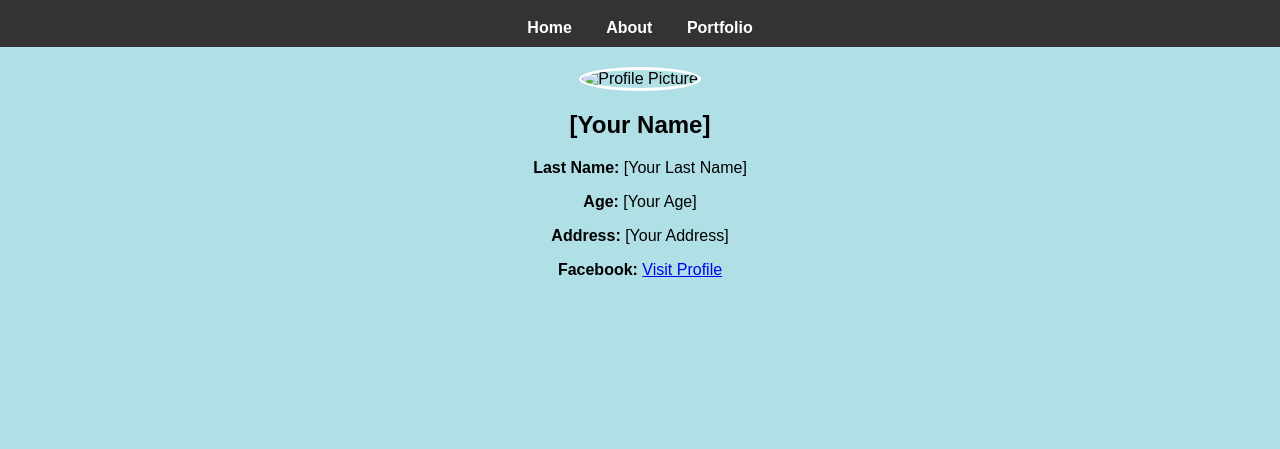
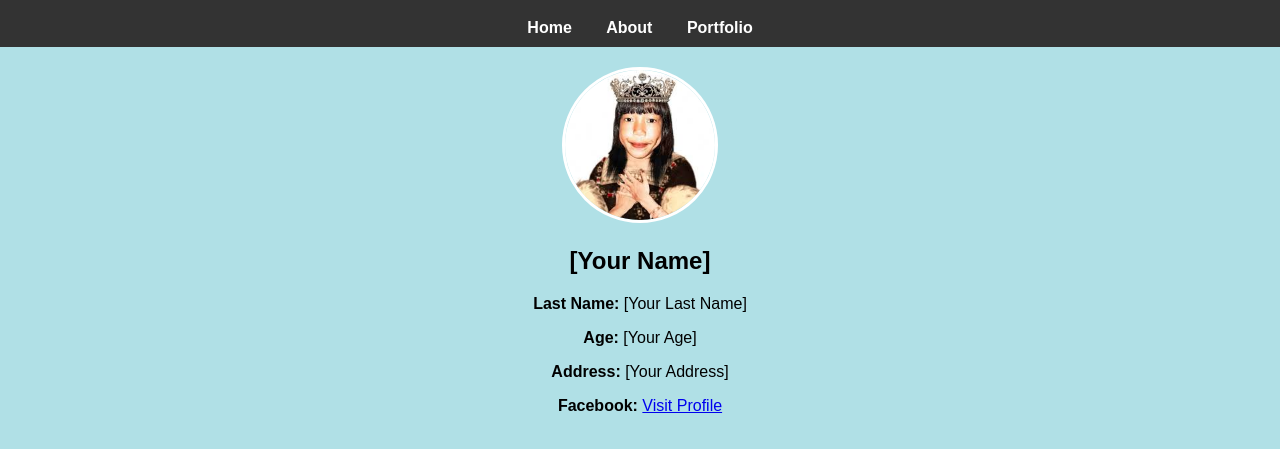
Before and after one commit to maquera12/maquera, a plain HTML site: page portfolio.html in a window 1280 px wide. Shown: the part 71-520 px from the top of the page. Drawn offline with Linux system fonts and the light colour scheme.

Commit message:
Update portfolio.html

```diff
--- a/portfolio.html
+++ b/portfolio.html
@@ -16,7 +16,7 @@
         </nav>
     </header>
     <main>
-        <img src="images/wa.jpg" alt="Profile Picture" width="150">
+        <img src="image/wa.jpg" alt="Profile Picture" width="150">
         <h2>[Your Name]</h2>
         <p><strong>Last Name:</strong> [Your Last Name]</p>
         <p><strong>Age:</strong> [Your Age]</p>
```
